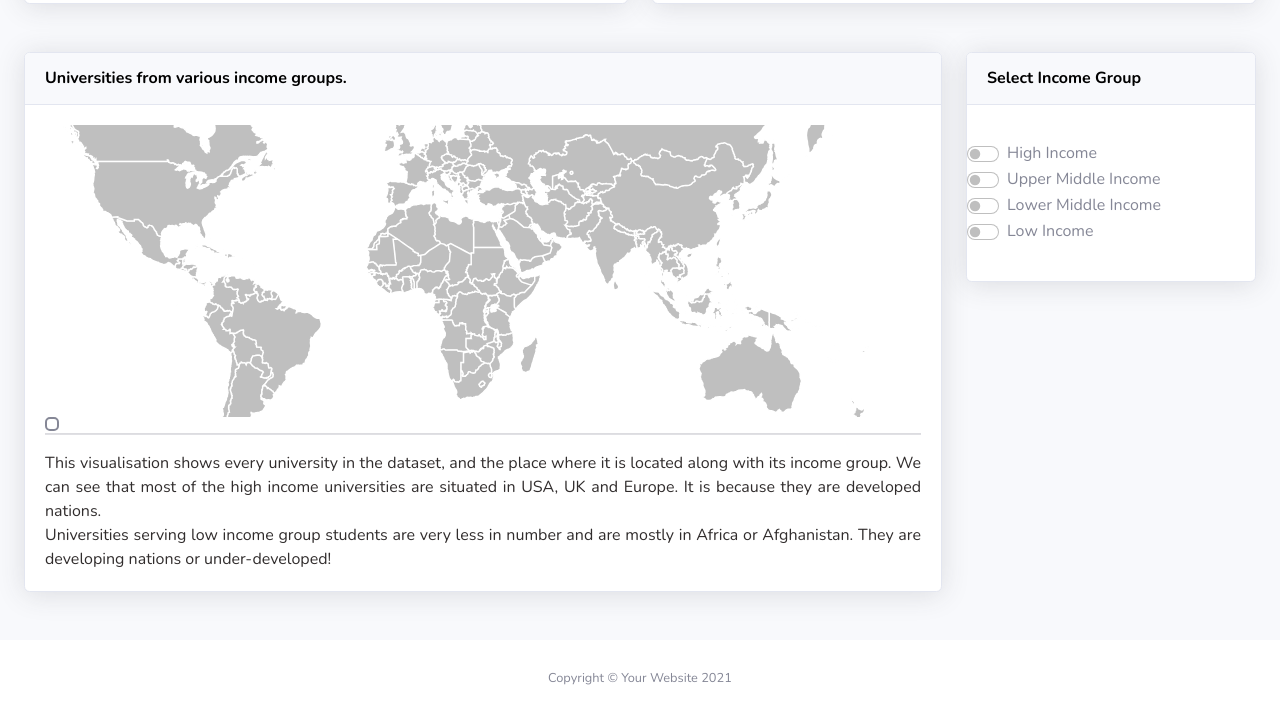
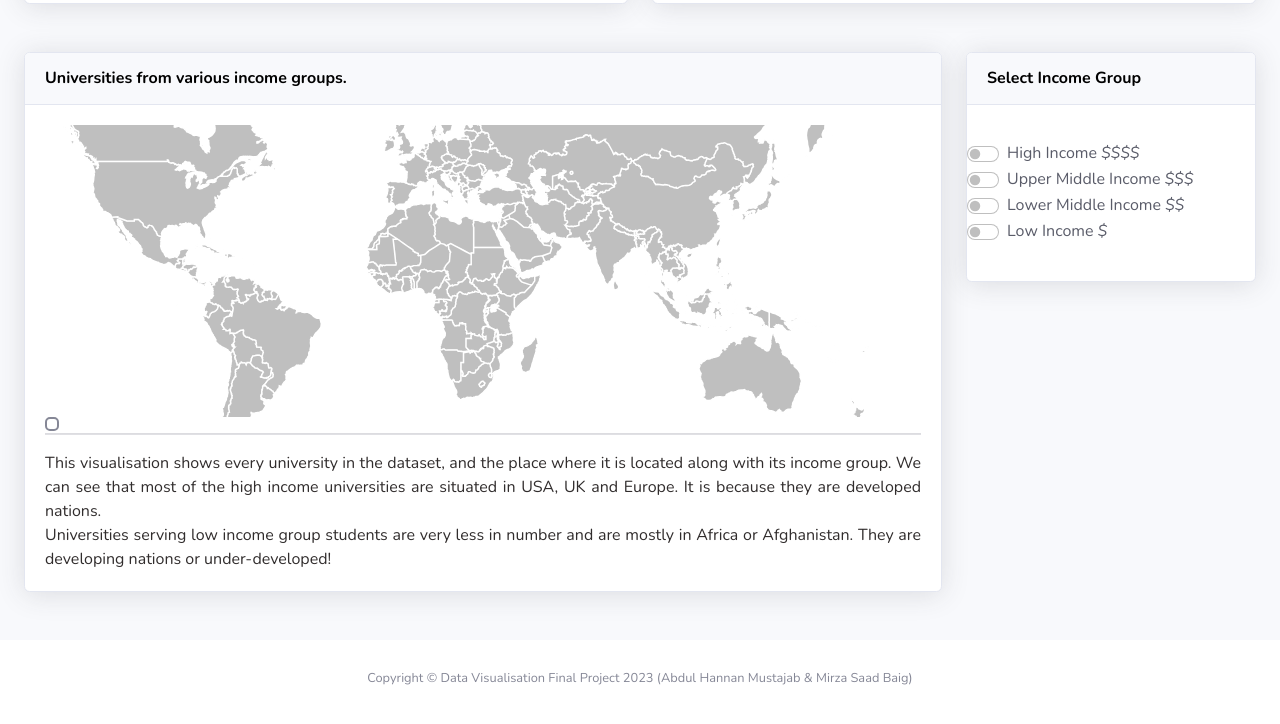
Before and after one commit to hannanmustajab/University-Enrolment-Dashboad-D3.js-, a plain HTML site: page index.html in a window 1280 px wide. Shown: the part 2240-2964 px from the top of the page. Drawn offline with nearby package versions, Linux system fonts and the light colour scheme.

Commit message:
changed footer.

```diff
--- a/index.html
+++ b/index.html
@@ -440,49 +440,51 @@
                                         <div class="form-check form-switch">
                                             <input class="form-check-input checkbox" type="checkbox" value="Highincome"
                                                 id="flexSwitchCheckDefault">
-                                            <label class="form-check-label" for="flexSwitchCheckDefault">High
-                                                Income</label>
+                                            <label class="form-check-label text-gray-800"
+                                                for="flexSwitchCheckDefault">High
+                                                Income <i class=" fa-dollar-sign"></i><i class=" fa-dollar-sign"></i><i
+                                                    class=" fa-dollar-sign"></i><i class=" fa-dollar-sign"></i></label>
                                         </div>
 
                                         <div class="form-check form-switch">
                                             <input class="form-check-input checkbox" type="checkbox"
                                                 value="Uppermiddleincome" id="flexSwitchCheckDefault">
-                                            <label class="form-check-label" for="flexSwitchCheckDefault">Upper Middle
-                                                Income</label>
+                                            <label class="form-check-label text-gray-800"
+                                                for="flexSwitchCheckDefault">Upper Middle
+                                                Income <i class=" fa-dollar-sign"></i><i class=" fa-dollar-sign"></i><i
+                                                    class=" fa-dollar-sign"></i></label>
                                         </div>
 
                                         <div class="form-check form-switch">
                                             <input class="form-check-input checkbox" type="checkbox"
                                                 value="Lowermiddleincome" id="flexSwitchCheckDefault">
-                                            <label class="form-check-label" for="flexSwitchCheckDefault">Lower Middle
-                                                Income</label>
+                                            <label class="form-check-label text-gray-800"
+                                                for="flexSwitchCheckDefault">Lower Middle
+                                                Income <i class=" fa-dollar-sign"></i><i
+                                                    class=" fa-dollar-sign"></i></label>
                                         </div>
 
                                         <div class="form-check form-switch">
-                                            <input class="form-check-input checkbox" value="Lowincome" type="checkbox"
-                                                id="flexSwitchCheckDefault">
-                                            <label class="form-check-label" for="flexSwitchCheckDefault">Low
-                                                Income</label>
+                                            <input class="text-gray-800 form-check-input checkbox" value="Lowincome"
+                                                type="checkbox" id="flexSwitchCheckDefault">
+                                            <label class="form-check-label text-gray-800"
+                                                for="flexSwitchCheckDefault">Low
+                                                Income <i class=" fa-dollar-sign"></i></label>
                                         </div>
                                     </div>
                                 </div>
                             </div>
                         </div>
                     </div>
-
-                </div>
-                <!-- /.container-fluid -->
-
-
-
-            </div>
+       </div>
             <!-- End of Main Content -->
 
             <!-- Footer -->
             <footer class="sticky-footer bg-white">
                 <div class="container my-auto">
                     <div class="copyright text-center my-auto">
-                        <span>Copyright &copy; Your Website 2021</span>
+                        <span>Copyright &copy; Data Visualisation Final Project 2023 (Abdul Hannan Mustajab & Mirza Saad
+                            Baig)</span>
                     </div>
                 </div>
             </footer>
```
